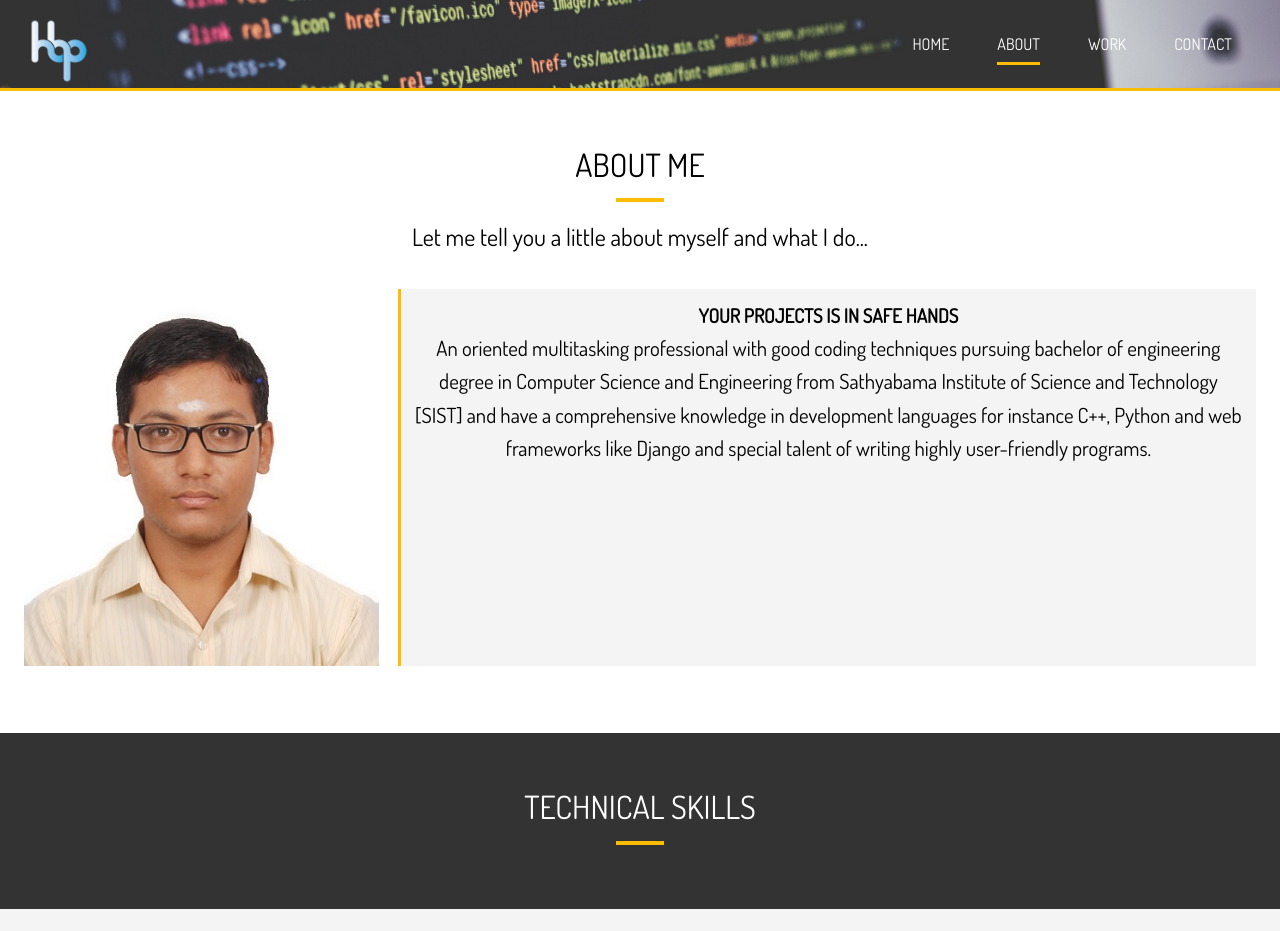
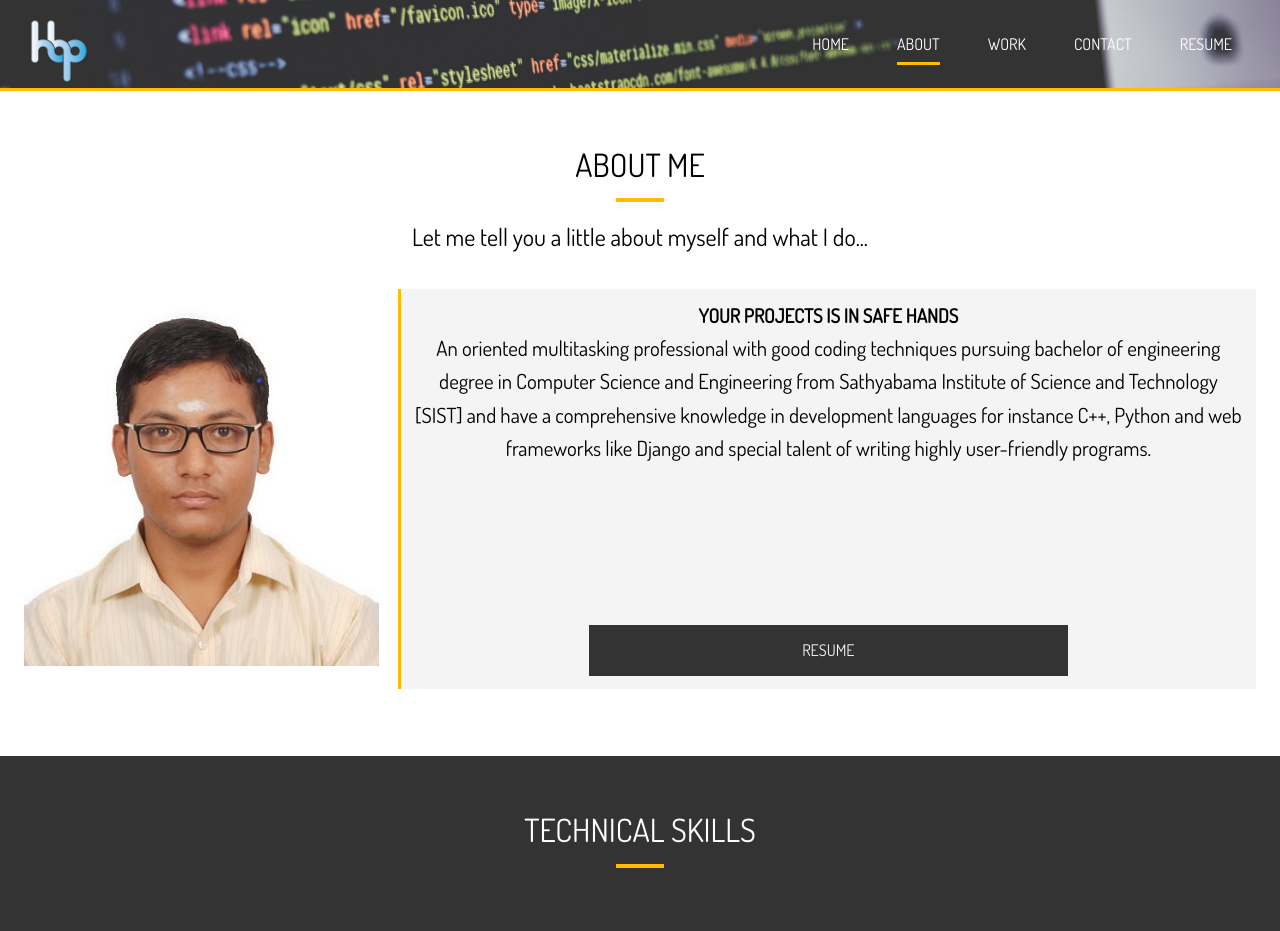
Before and after one commit to bphariharan1301/Django-Portfolio, a Django app: page /about in a window 1280 px wide. Shown: the top 931 px of the page. Run offline with Django 3.2, Linux system fonts and the light colour scheme; data that the repository does not hold is empty; style sheets or scripts are compiled from the project's sources.

Commit message:
Resume to the Website

```diff
--- a/Portfolio_Website/static/css/main.css
+++ b/Portfolio_Website/static/css/main.css
@@ -248,6 +248,18 @@ img {
  "aw1 aw2 aw3";
   grid-gap: 1.2rem; }
 
+#about-a .resume-btn {
+  text-align: center;
+  justify-items: center;
+  width: 50%; }
+
+#about-a .resume-btn:hover {
+  background-color: #ffbc00;
+  color: #333; }
+
+#about-a #resume {
+  padding-top: 10rem; }
+
 #about-a .bio-image {
   grid-area: bioimage; }
 
--- a/scss/main.scss
+++ b/scss/main.scss
@@ -216,6 +216,21 @@ img {
       grid-gap: 1.2rem;
     }
 
+    .resume-btn {
+      text-align: center;
+      justify-items: center;
+      width: 50%;
+    }
+
+    .resume-btn:hover {
+      background-color: $main-color;
+      color: #333;
+    }
+
+    #resume {
+      padding-top: 10rem;
+    }
+
     // Grid Area
     .bio-image {
       grid-area: bioimage;
--- a/templates/pages/about.html
+++ b/templates/pages/about.html
@@ -22,7 +22,11 @@
             <div class="bio bg-light">
                 <h4 class="font-high-weight bio-heading">Your Projects Is In Safe Hands</h4>
                 <p class="font-size-secondary">An oriented multitasking professional with good coding techniques pursuing bachelor of engineering degree in Computer Science and Engineering from Sathyabama Institute of Science and Technology [SIST] and have a comprehensive knowledge in development languages for instance C++, Python and web frameworks like Django and special talent of writing highly user-friendly programs.</p>
+                <div id="resume">
+                    <a href="{% static 'resume/HARIHARAN B P RESUME.pdf' %}" class=" btn-dark resume-btn" download="HARIHARAN B P RESUME">RESUME</a>
+                </div>
             </div>
+
 
             <!-- Awards -->
             <!-- <div class="award-1">
--- a/templates/pages/index.html
+++ b/templates/pages/index.html
@@ -22,6 +22,7 @@
                    <li><a href="{% url 'work' %}">Work</a></li>
                    <!-- <li><a href="{% url 'contact' %}">Contact</a></li> -->
                    <li><a href="{% url 'contact' %}">Contact</a></li>
+                   <li><a href="{% static 'resume/HARIHARAN B P RESUME.pdf' %}" download="HARIHARAN B P RESUME">RESUME</a></li>
                </ul>
            </nav>
 
--- a/templates/partials/_navbar.html
+++ b/templates/partials/_navbar.html
@@ -33,19 +33,22 @@
                 <li>
                     <!-- {% if '#' in request.path %}
                         <a href="" class="current">Contact</a>
-                    {% elif 'contact' in request.path %}
+                        {% elif 'contact' in request.path %}
                         <a href="" class="current">Contact</a>
                     {% elif 'success' in request.path %}
-                        <a href="" class="current">Contact</a>
+                    <a href="" class="current">Contact</a>
                     {% else %}
-                        <a href="">Contact</a>
+                    <a href="">Contact</a>
                     {% endif %} -->
 
                     {% if 'contact' in request.path %}
-                        <a href="{% url 'contact' %}" class="current">Contact</a>
+                    <a href="{% url 'contact' %}" class="current">Contact</a>
                     {% else %}
-                        <a href="{% url 'contact' %}">Contact</a>
+                    <a href="{% url 'contact' %}">Contact</a>
                     {% endif %}
+                </li>
+                <li>
+                    <a href="{% static 'resume/HARIHARAN B P RESUME.pdf' %}" download="HARIHARAN B P RESUME">RESUME</a>
                 </li>
            </ul>
        </nav>
```
Also changed, not shown: Portfolio_Website/settings.py (+3 -4 lines), 1 other file.
